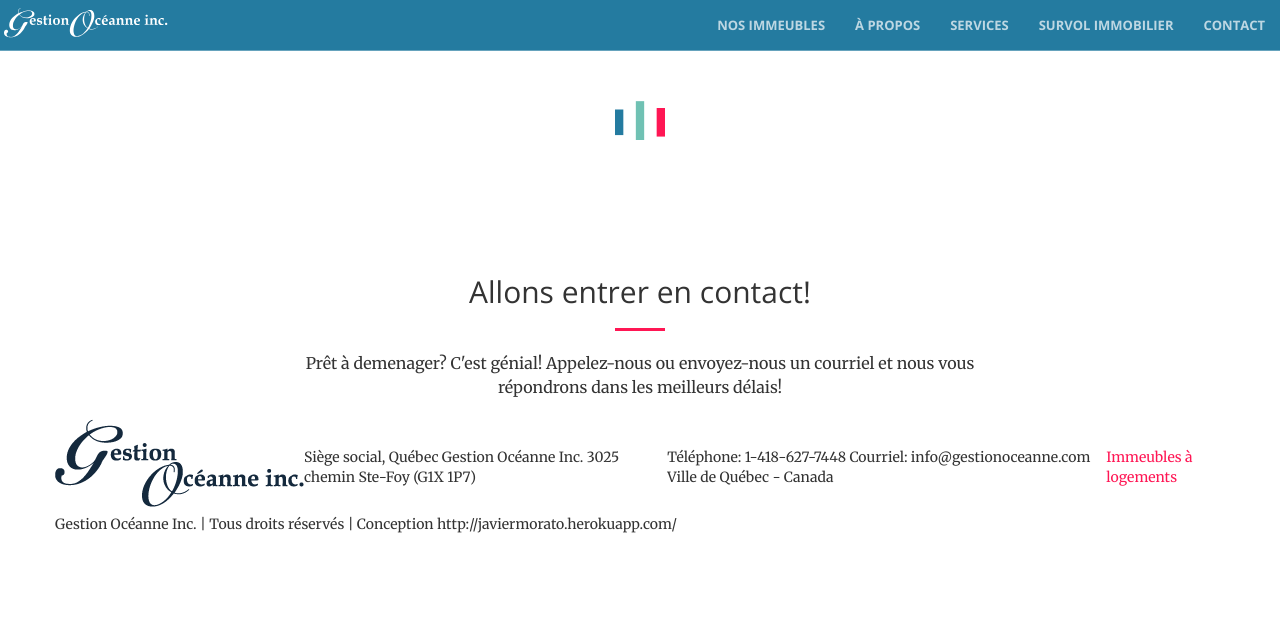
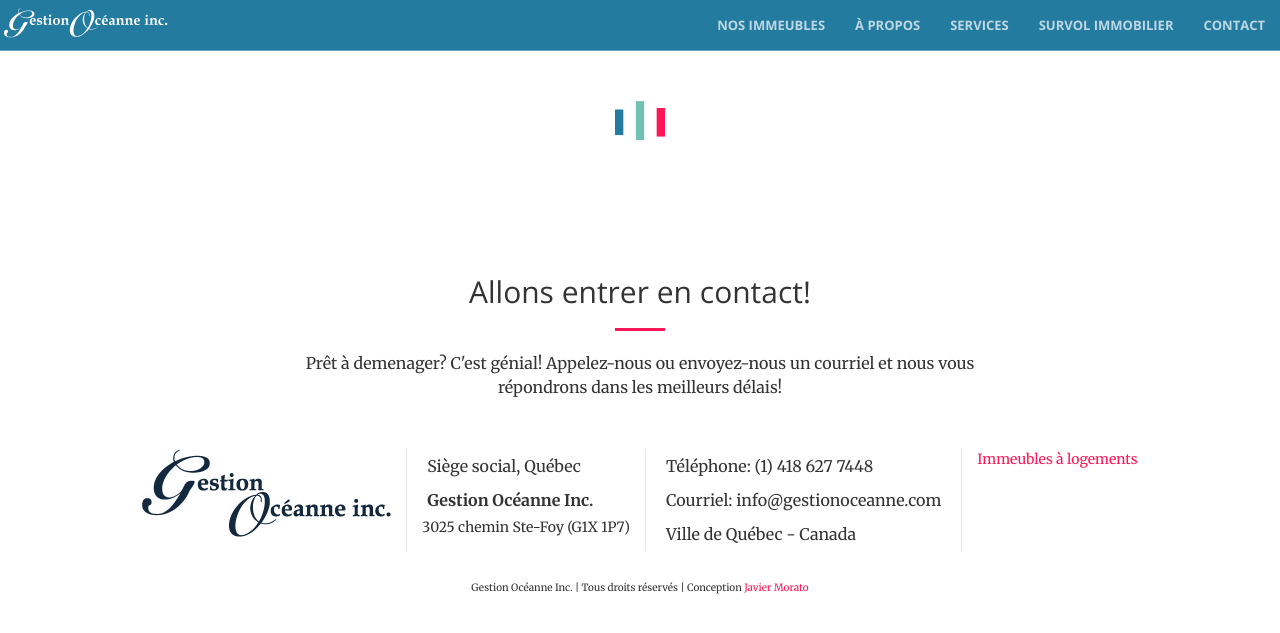
Before and after one commit to morattoo/jekyll-react-firebase, a Jekyll site: the page built from immeubles.html, in a window 1280 px wide and 900 px high. Shown: the top 633 px of the window. Built offline with Jekyll 4.4.1, drawn with Linux system fonts in a browser that asks for light colours; comment, search, counter and statistics services are not loaded.

Commit message:
working: section contact règle data

```diff
--- a/_includes/contact.html
+++ b/_includes/contact.html
@@ -14,21 +14,23 @@
             <img src="img/logo.png" alt="Gestion Oceanne Inc.">
           </li>
           <li class="footer__listItem">
-            Siège social, Québec
-            Gestion Océanne Inc.
-            3025 chemin Ste-Foy (G1X 1P7)
+            <p>Siège social, Québec</p>
+            <p><b>Gestion Océanne Inc.</b></p>
+            <addrees>3025 chemin Ste-Foy (G1X 1P7)</addrees>
           </li>
           <li class="footer__listItem">
-            Téléphone: 1-418-627-7448
-            Courriel: info@gestionoceanne.com
-            Ville de Québec - Canada
+            <p>Téléphone: (1) 418 627 7448</p>
+            <p>Courriel: info@gestionoceanne.com</p>
+            <p>Ville de Québec - Canada</p>
           </li>
           <li class="footer__listItem">
             <a href="immeubles.html">Immeubles à logements</a>
           </li>
         </ul>
       </div>
-      <div class="copyright">Gestion Océanne Inc. | Tous droits réservés | Conception http://javiermorato.herokuapp.com/</div>
+      <div class="copyright">
+        Gestion Océanne Inc. | Tous droits réservés | Conception <a href="http://javiermorato.herokuapp.com/" target="_blank">Javier Morato</a>
+      </div>
     </div>
   </div>
 </section>
--- a/_includes/head.html
+++ b/_includes/head.html
@@ -12,8 +12,8 @@
     <link rel="stylesheet" href="css/bootstrap.min.css" type="text/css">
 
     <!-- Custom Fonts -->
-    <link href='http://fonts.googleapis.com/css?family=Open+Sans:300italic,400italic,600italic,700italic,800italic,400,300,600,700,800' rel='stylesheet' type='text/css'>
-    <link href='http://fonts.googleapis.com/css?family=Merriweather:400,300,300italic,400italic,700,700italic,900,900italic' rel='stylesheet' type='text/css'>
+    <link href='https://fonts.googleapis.com/css?family=Open+Sans:300italic,400italic,600italic,700italic,800italic,400,300,600,700,800' rel='stylesheet' type='text/css'>
+    <link href='https://fonts.googleapis.com/css?family=Merriweather:400,300,300italic,400italic,700,700italic,900,900italic' rel='stylesheet' type='text/css'>
     <link rel="stylesheet" href="font-awesome/css/font-awesome.min.css" type="text/css">
 
     <!-- Plugin CSS -->
--- a/_sass/_contactBox.scss
+++ b/_sass/_contactBox.scss
@@ -1,8 +1,46 @@
 .footer__box {
+  padding: 30px 0;
 }
 
 .footer__list {
   display: flex;
+  flex-direction: column;
   align-items: center;
-  justify-content: center;
+
+  @media (min-width: 996px) {
+    flex-direction: row;
+    align-items: stretch;
+    justify-content: center;
+  }
 }
+
+.copyright {
+  text-align: center;
+  font-size: 10px;
+}
+
+.footer__listItem {
+  padding: 20px 0;
+
+  @media (min-width: 996px) {
+    padding: 0 15px;
+  }
+
+  p {
+    margin: 0;
+    text-align: center;
+    @media (min-width: 996px) {
+      padding: 5px;
+      text-align: left;
+    }
+  }
+
+  + .footer__listItem {
+      border-top: 1px solid $border-gray;
+      @media (min-width: 996px) {
+        border-top: none;
+        border-left: 1px solid $border-gray;
+      }
+
+  }
+}
--- a/database.rules.json
+++ b/database.rules.json
@@ -1,6 +1,6 @@
 {
   "rules": {
-    ".read": "auth != null",
+    ".read": true,
     ".write": "auth != null"
   }
 }
```
